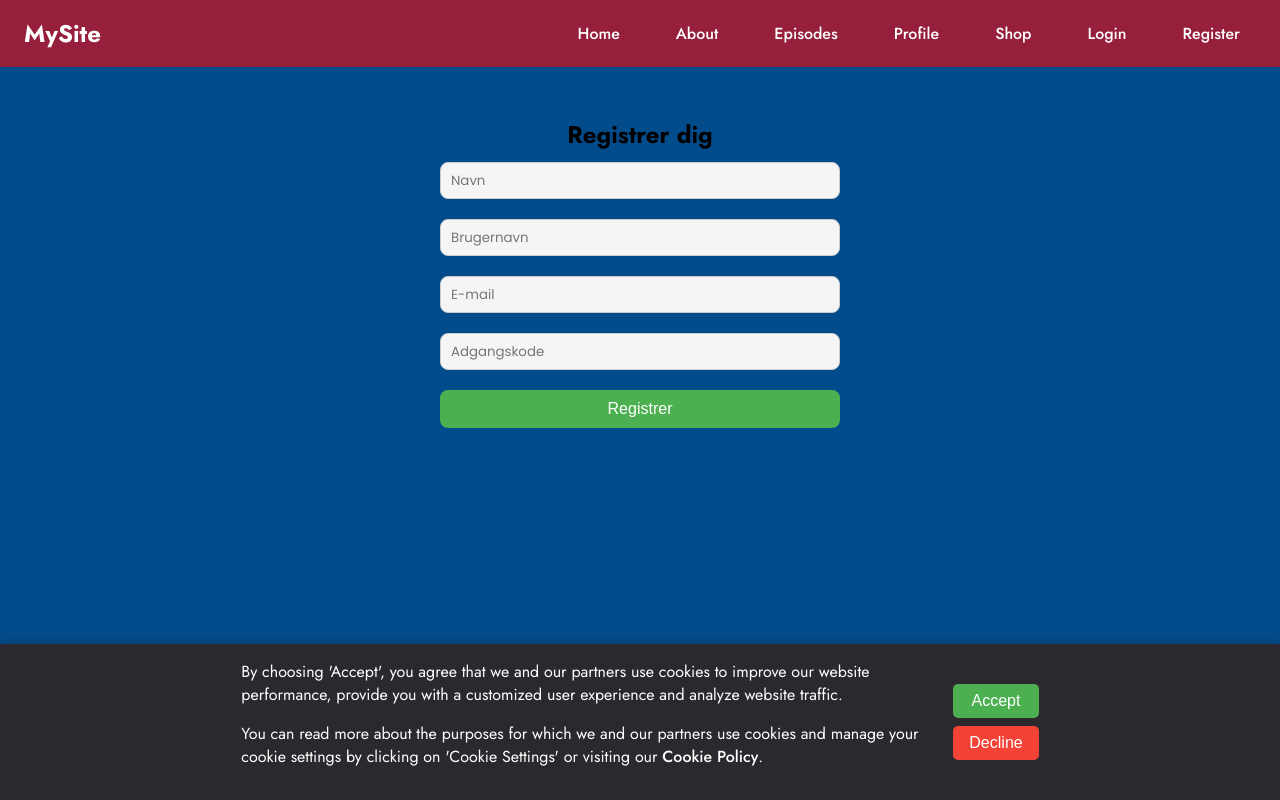
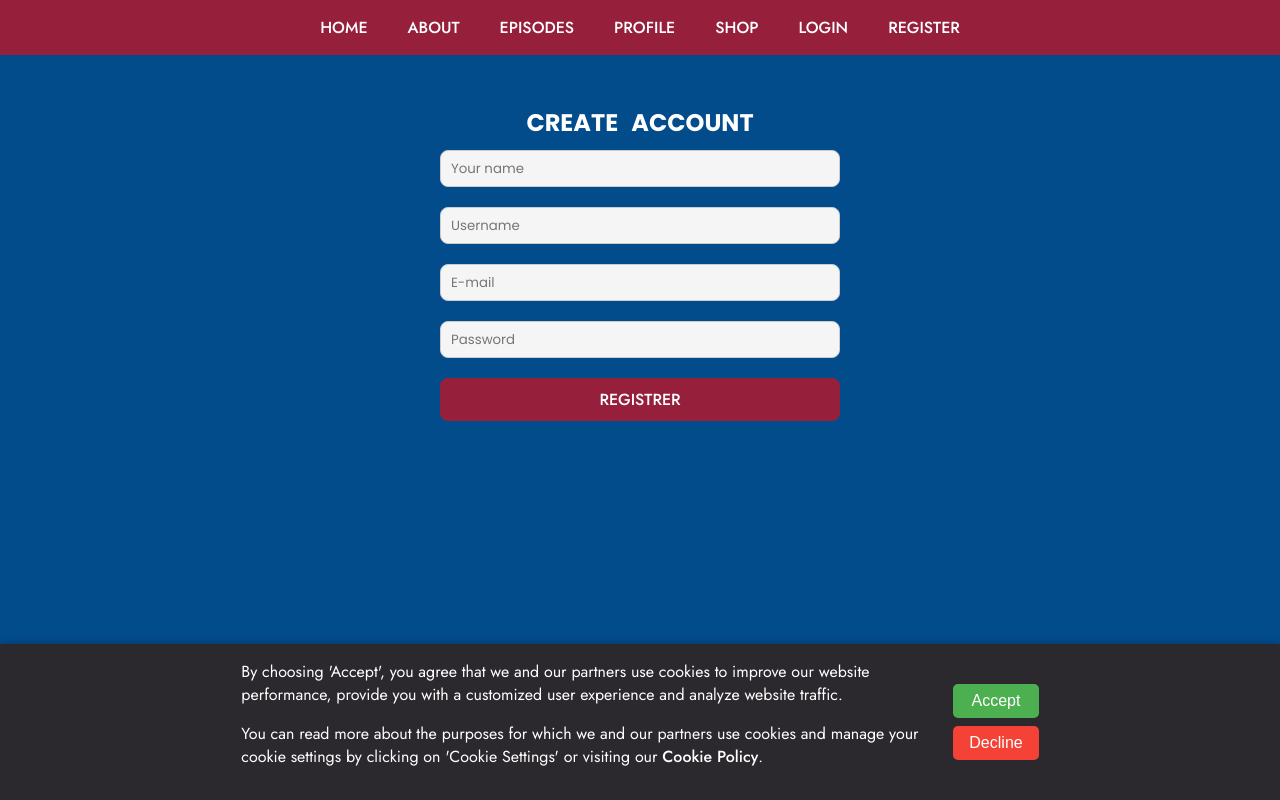
Before and after one commit to HoniNanoq2025/htdocs, a React (Vite) app in the folder user-authentication-project/frontend/: page /register in a window 1280 px wide. Built offline with nearby package versions, Linux system fonts and the light colour scheme; no server answers.

Commit message:
update css

```diff
--- a/user-authentication-project/frontend/src/components/Header/Header.jsx
+++ b/user-authentication-project/frontend/src/components/Header/Header.jsx
@@ -19,7 +19,7 @@ export default function Header() {
 
   return (
     <header className={styles.header}>
-      <div className={styles.logo}>MySite</div>
+      {/* <div className={styles.logo}>MySite</div> */}
 
       {/* Desktop Navigation */}
       <nav className={styles.desktopNav}>
--- a/user-authentication-project/frontend/src/components/Header/Header.module.css
+++ b/user-authentication-project/frontend/src/components/Header/Header.module.css
@@ -1,12 +1,13 @@
 .header {
+  font-family: "Jost", sans-serif;
   display: flex;
-  justify-content: space-between;
+  justify-content: right;
   align-items: center;
   padding: 1rem 1.5rem;
   background-color: var(--red);
   color: white;
   position: relative;
-  z-index: 10;
+  z-index: 1002;
 }
 
 .logo {
@@ -16,7 +17,8 @@
 
 .desktopNav {
   display: flex;
-  gap: 1.5rem;
+  gap: 0.5rem;
+  text-transform: uppercase;
 }
 
 .link {
@@ -130,7 +132,7 @@ a.active {
 }
 
 .mobileLinkButton:hover {
-  color: skyblue;
+  color: var(--lightblue);
   text-decoration: underline;
 }
 
@@ -146,6 +148,10 @@ a.active {
 }
 
 @media (min-width: 993px) {
+  .header {
+    justify-content: center;
+  }
+
   .burgerIcon {
     display: none;
   }
--- a/user-authentication-project/frontend/src/components/LoginForm/LoginForm.module.css
+++ b/user-authentication-project/frontend/src/components/LoginForm/LoginForm.module.css
@@ -18,6 +18,12 @@
   margin: auto;
 }
 
+.form > .formHeader {
+  font-family: "Jost", sans-serif;
+  color: var(--light);
+  text-transform: uppercase;
+}
+
 input {
   width: 100%;
   padding: 10px;
@@ -28,7 +34,7 @@ input {
 }
 
 input::placeholder {
-  font-family: "Poppins", sans-serif;
+  font-family: "Jost", sans-serif;
 }
 
 .submitBtn {
@@ -37,10 +43,18 @@ input::placeholder {
   margin: 10px 0;
   border: none;
   border-radius: 8px;
-  background-color: #007bff;
-  color: white;
+  background-color: var(--red);
+  font-family: "Jost", sans-serif;
   font-size: 16px;
+  font-weight: 500;
+  color: var(--light);
   cursor: pointer;
+  text-transform: uppercase;
+}
+
+.submitBtn:hover {
+  background-color: var(--lightblue);
+  color: var(--iframe);
 }
 
 .forgotPassword {
--- a/user-authentication-project/frontend/src/components/RegistrationForm/RegistrationForm.jsx
+++ b/user-authentication-project/frontend/src/components/RegistrationForm/RegistrationForm.jsx
@@ -39,7 +39,7 @@ const RegistrationForm = () => {
         onSubmit={handleSubmit(onSubmit)}
         action="submit"
       >
-        <h2 className={styles.formHeader}>Registrer dig</h2>
+        <h2 className={styles.formHeader}>Create account</h2>
         <input
           {...register("name", {
             required: "Navn er påkrævet",
@@ -49,7 +49,7 @@ const RegistrationForm = () => {
             },
           })}
           type="text"
-          placeholder="Navn"
+          placeholder="Your name"
           className={`${styles.input} ${errors.name ? styles.inputError : ""}`}
         />
         {errors.name && (
@@ -67,7 +67,7 @@ const RegistrationForm = () => {
             },
           })}
           type="text"
-          placeholder="Brugernavn"
+          placeholder="Username"
           className={`${styles.input} ${
             errors.username ? styles.inputError : ""
           }`}
@@ -106,7 +106,7 @@ const RegistrationForm = () => {
             },
           })}
           type="password"
-          placeholder="Adgangskode"
+          placeholder="Password"
           className={`${styles.input} ${
             errors.password ? styles.inputError : ""
           }`}
--- a/user-authentication-project/frontend/src/components/RegistrationForm/RegistrationForm.module.css
+++ b/user-authentication-project/frontend/src/components/RegistrationForm/RegistrationForm.module.css
@@ -18,6 +18,13 @@
   margin: auto;
 }
 
+.form > .formHeader {
+  font-family: "Poppins", sans-serif;
+  color: var(--light);
+  text-transform: uppercase;
+  word-spacing: 8px;
+}
+
 input {
   width: 100%;
   padding: 10px;
@@ -28,7 +35,7 @@ input {
 }
 
 input::placeholder {
-  font-family: "Poppins", sans-serif;
+  font-family: "Jost", sans-serif;
 }
 
 .submitBtn {
@@ -37,8 +44,16 @@ input::placeholder {
   margin: 10px 0;
   border: none;
   border-radius: 8px;
-  background-color: #4caf50;
-  color: white;
+  background-color: var(--red);
+  font-family: "Jost", sans-serif;
   font-size: 16px;
+  color: var(--light);
+  font-weight: 500;
+  text-transform: uppercase;
   cursor: pointer;
 }
+
+.submitBtn:hover {
+  background-color: var(--lightblue);
+  color: var(--iframe);
+}
```
